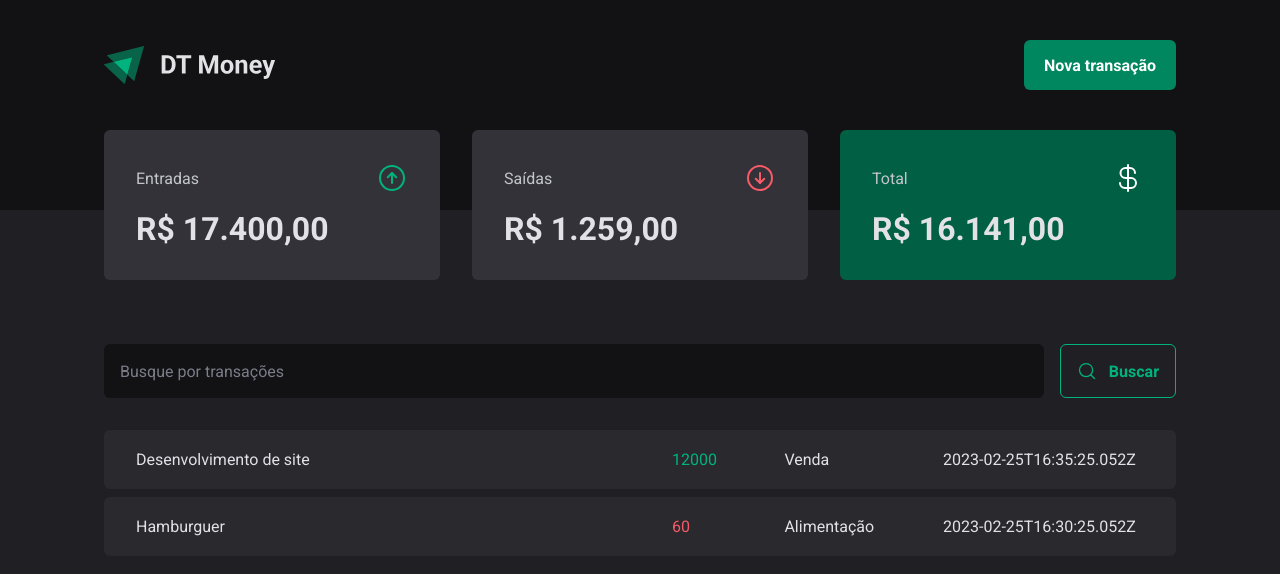
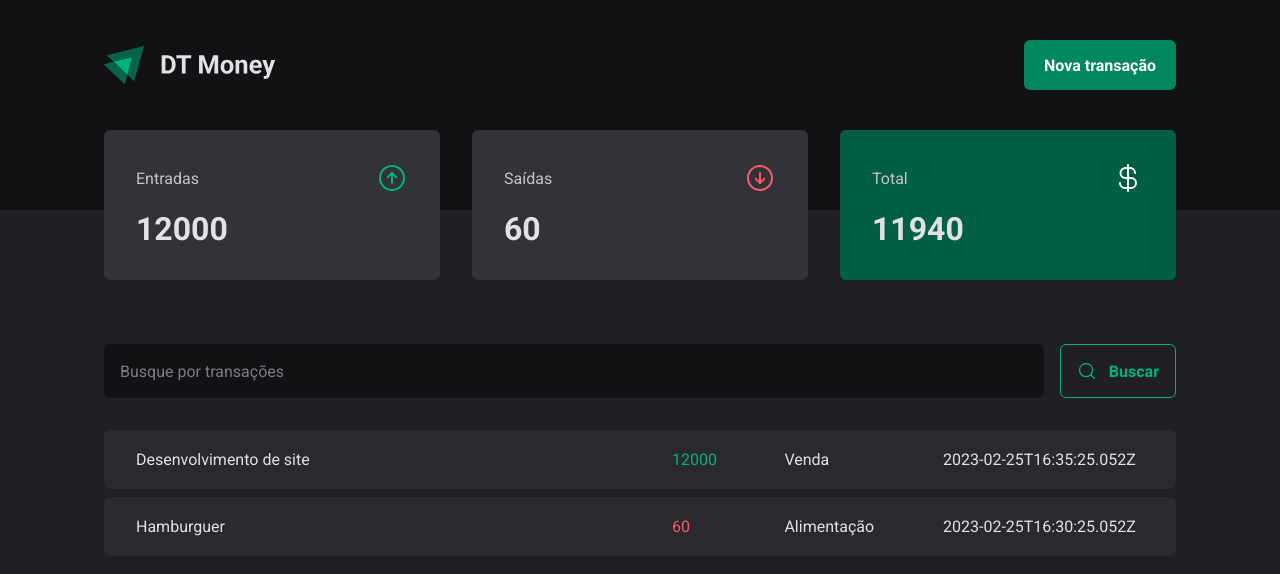
Before and after one commit to viniciusmaclters/ignite-trilha-reactjs, a React (Vite) app: page / in a window 1280 px wide. Shown: the top 574 px of the page. Built offline with nearby package versions, Linux system fonts and the light colour scheme; data requests are answered from the project's data file.

Commit message:
Calculando resumo de transações

```diff
--- a/src/components/Summary/index.tsx
+++ b/src/components/Summary/index.tsx
@@ -6,6 +6,24 @@
 export function Summary() {
   const { transactions } = useContext(TransactionsContext)
 
+  const summary = transactions.reduce(
+    (acc, transaction) => {
+      if( transaction.type === 'income') {
+        acc.income += transaction.price
+        acc.total += transaction.price
+      } else {
+        acc.outcome += transaction.price
+        acc.total -= transaction.price
+      }
+
+      return acc
+    },
+    {
+      income: 0,
+      outcome: 0,
+      total: 0
+    }
+  )
 
   return (
     <SummaryContainer>
@@ -15,7 +33,7 @@
           <ArrowCircleUp size={32} color="#00b37e" />
         </header>
 
-        <strong>R$ 17.400,00</strong>
+        <strong>{summary.income}</strong>
       </SummaryCard>
 
       <SummaryCard>
@@ -24,7 +42,7 @@
           <ArrowCircleDown size={32} color="#f75a68" />
         </header>
 
-        <strong>R$ 1.259,00</strong>
+        <strong>{summary.outcome}</strong>
       </SummaryCard>
 
       <SummaryCard variant="green">
@@ -33,7 +51,7 @@
           <CurrencyDollar size={32} color="#fff" />
         </header>
 
-        <strong>R$ 16.141,00</strong>
+        <strong>{summary.total}</strong>
       </SummaryCard>
     </SummaryContainer>
   )
```
